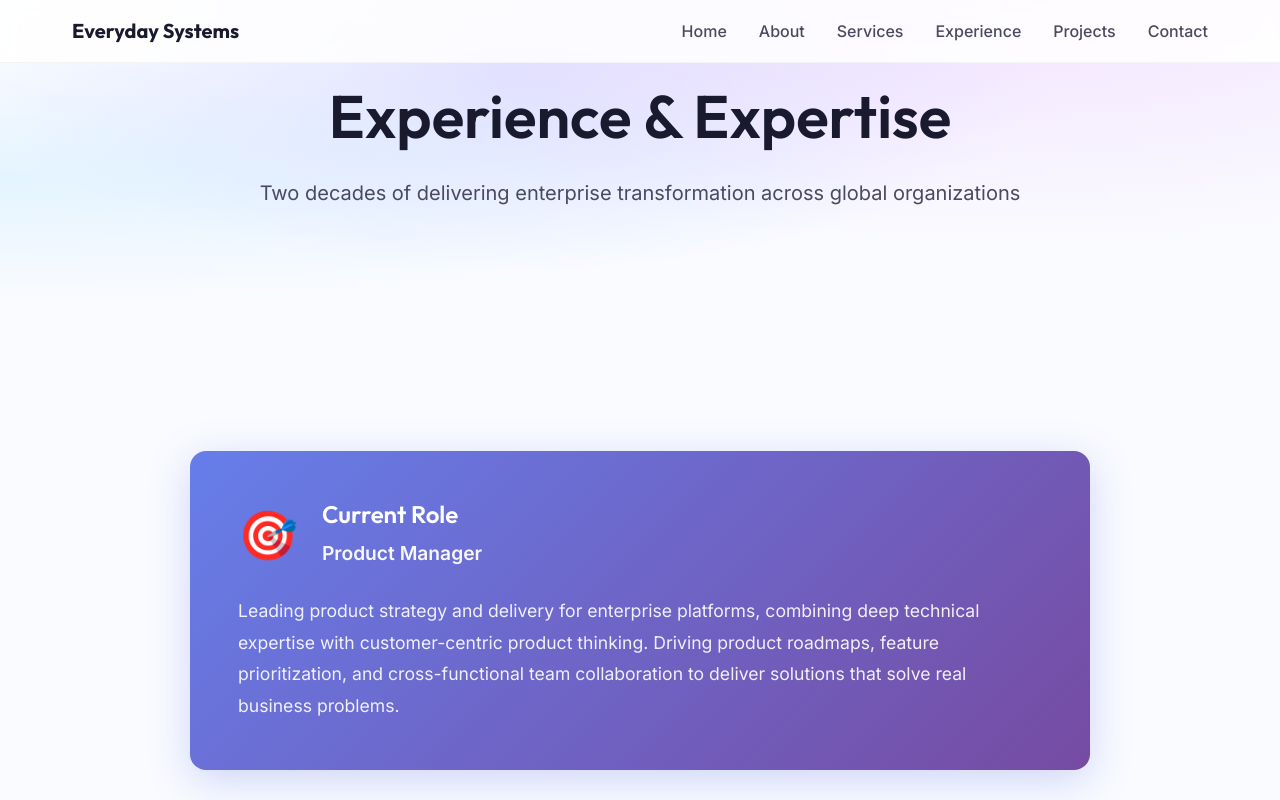
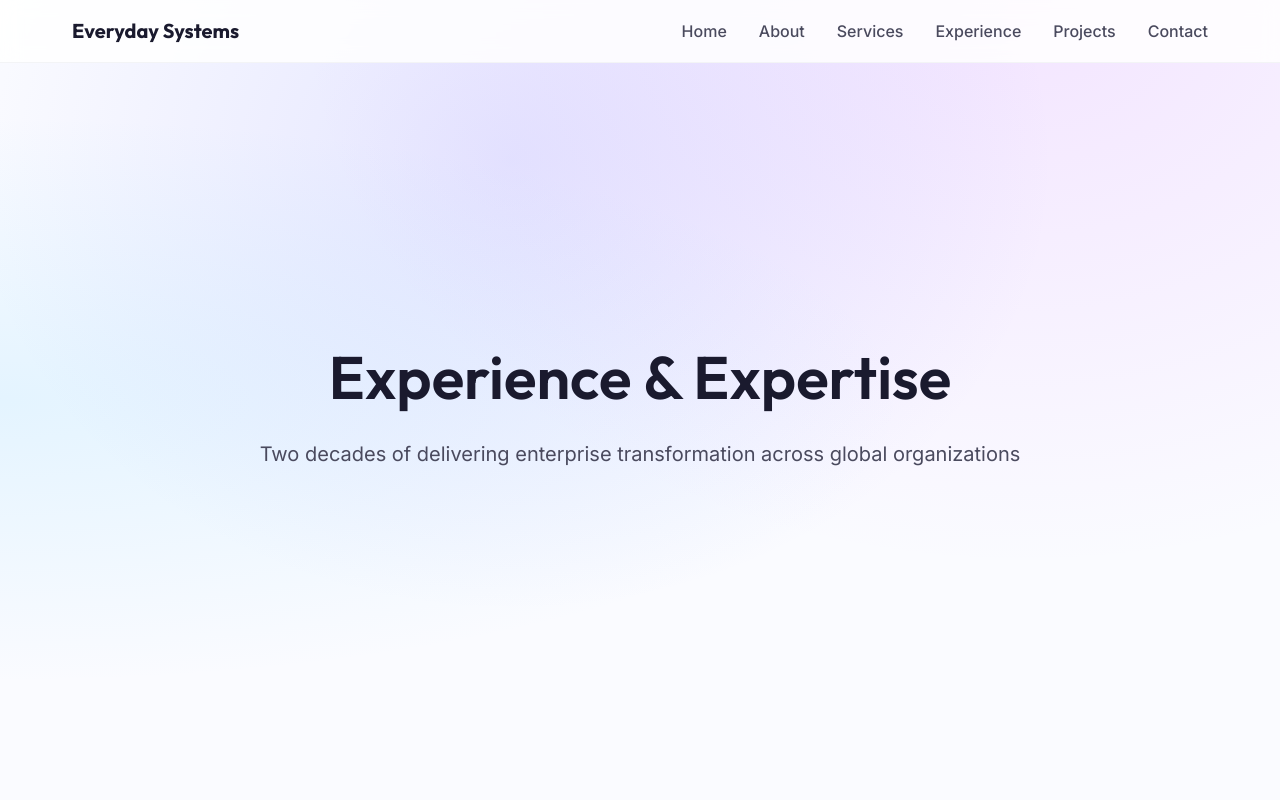
Before and after one commit to kanwarsx-prog/everyday-systems, a website: page about.html in a window 1280 px wide. Shown: the top 800 px of the page. Drawn offline with Linux system fonts and the light colour scheme.

Commit message:
Remove min-height from hero sections and use fixed padding to eliminate empty space

```diff
--- a/about.html
+++ b/about.html
@@ -39,7 +39,7 @@
     </nav>
 
     <!-- Page Hero -->
-    <section class="hero" id="home" style="min-height: 20vh; padding-top: 80px;">
+    <section class="hero" id="home" style="padding: 100px 0 40px 0;">
         <div class="container">
             <div class="hero-content" style="text-align: center;">
                 <h1>Experience & Expertise</h1>
```
Also changed, not shown: contact.html (+1 -1 lines), experience.html (+1 -1 lines), projects.html (+1 -1 lines), services.html (+1 -1 lines).
